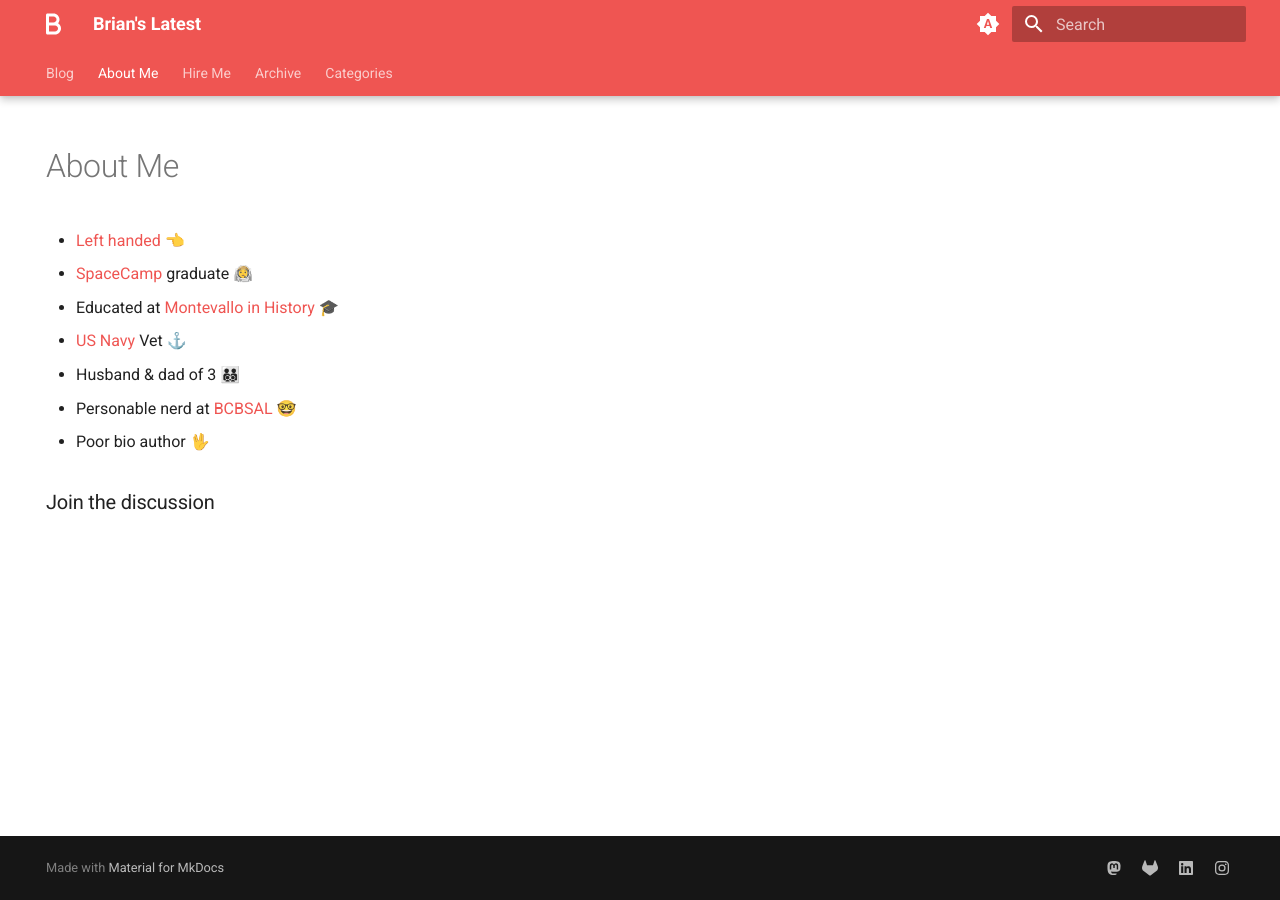
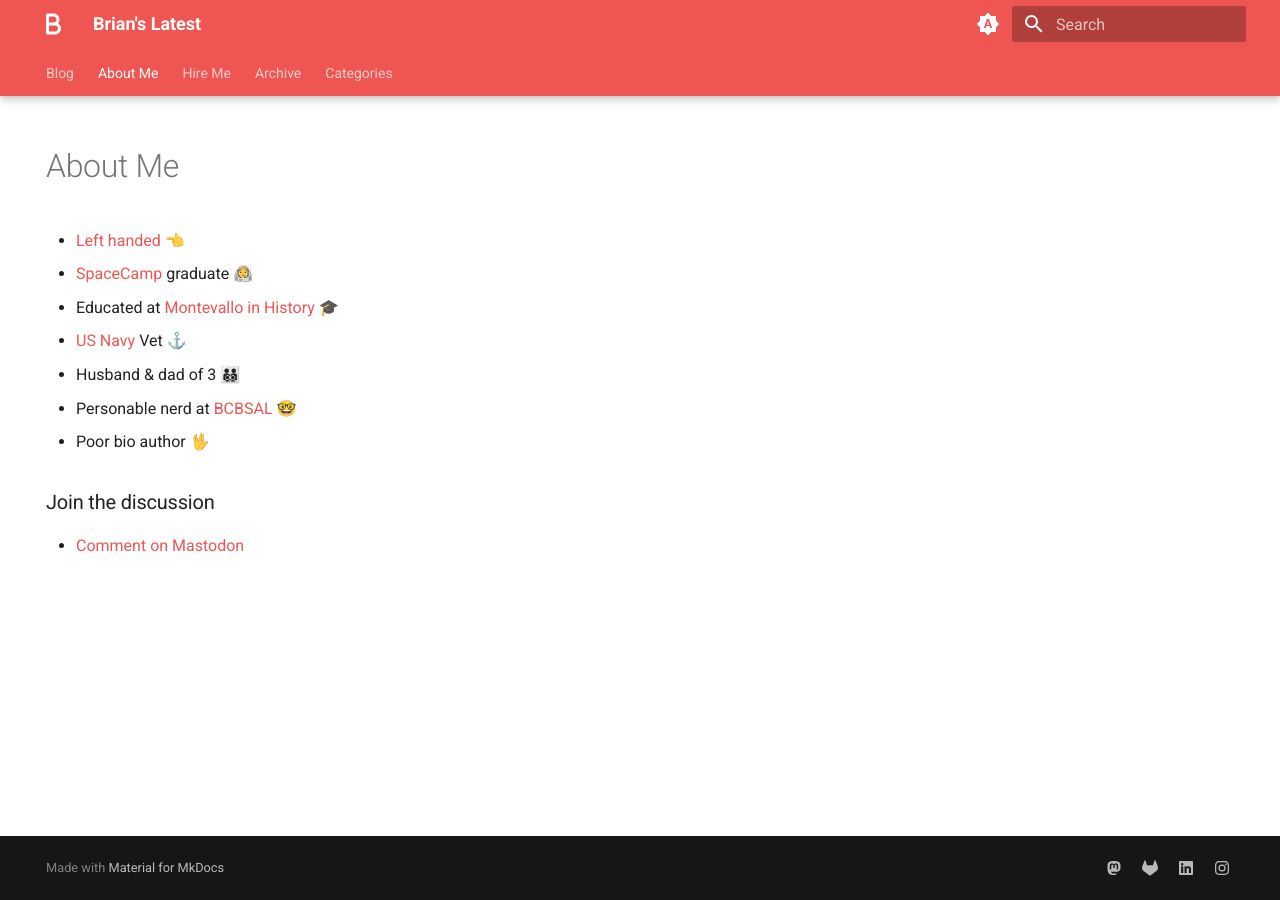
Before and after one commit to bmbufalo/bmbufalo, an MkDocs documentation site: the page built from docs/about_me.md, in a window 1280 px wide. Built offline with MkDocs 1.6.1 and Material for MkDocs 9.7.7, drawn with Linux system fonts in a browser that asks for light colours.

Commit message:
Gracefully handle old posts vs new posts for Mastodon posts

```diff
--- a/mkdocs.yml
+++ b/mkdocs.yml
@@ -87,3 +87,4 @@ extra:
     - icon: fontawesome/brands/instagram
       link: https://www.instagram.com/bmbufalo/
       name: bmbufalo on Instagram
+  mastodon_profile: https://fosstodon.org/@bmbufalo
--- a/overrides/partials/comments.html
+++ b/overrides/partials/comments.html
@@ -2,9 +2,21 @@
 <div class="blog-comments">
   <h3>Join the discussion</h3>
   <ul>
-    {% if page.meta.mastodon_url %}
-    <li><a href="{{ page.meta.mastodon_url }}" target="_blank">Comment on Mastodon</a></li>
-    {% endif %}
+    {# Mastodon link #}
+    <li>
+      <a href="{{ page.meta.mastodon_url | default(config.extra.mastodon_profile) }}" target="_blank">
+        Comment on Mastodon
+      </a>
+    </li>
+
+    {# Placeholder for Reddit in the future #}
+    {#
+    <li>
+      <a href="{{ page.meta.reddit_url | default(config.extra.reddit_profile) }}" target="_blank">
+        Comment on Reddit
+      </a>
+    </li>
+    #}
   </ul>
 </div>
 {% endif %}
```
